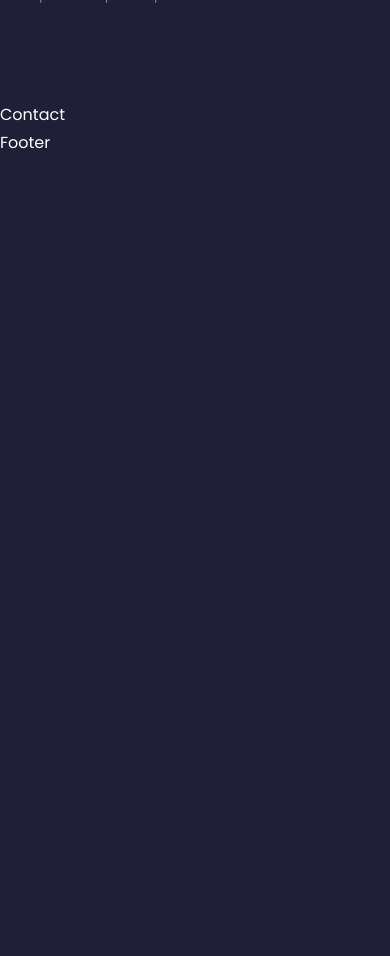
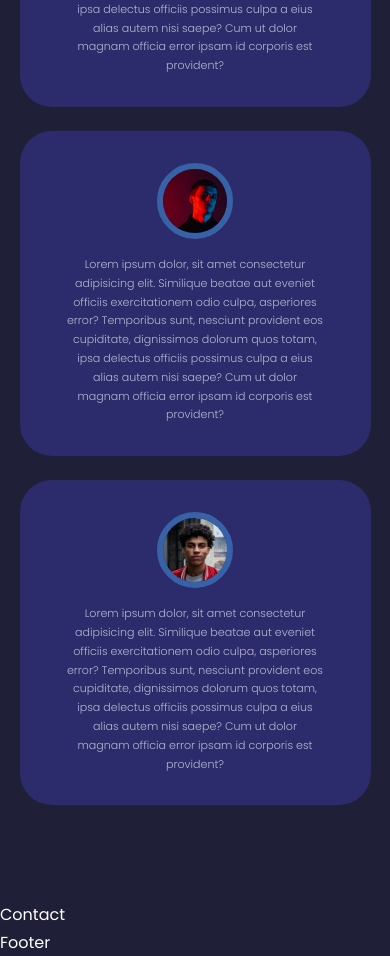
Before and after one commit to ohampton/reactExpressChatPortfolio, a React (Create React App) app in the folder client/: page / in a window 390 px wide. Shown: the part 8460-9416 px from the top of the page. Before the commit the page ends 8616 px from the top, so only its background shows below. Built offline with nearby package versions, Linux system fonts and the light colour scheme.

Commit message:
testimonialsCommit

```diff
--- a/client/src/components/testimonials/Testimonials.jsx
+++ b/client/src/components/testimonials/Testimonials.jsx
@@ -7,29 +7,29 @@ import AVTR4 from '../../assets/avatar4.jpg'
 
 
 
-const data = [
+// const data = [
 
-  {
-    avatar: AVTR1,
-    name: 'Adalyn Belle',
-    review: 'Lorem ipsum dolor sit amet consectetur adipisicing elit. Labore sit nobis, soluta ipsam vel accusantium exercitationem id alias cumque aut tempore odio repudiandae facere incidunt iusto necessitatibus quasi facilis? Itaque, natus nisi, quisquam cupiditate et eum assumenda autem dicta iure excepturi ad porro! Quaerat quae consequatur, quo numquam vel ad!'
-  },
-  {
-    avatar: AVTR2,
-    name: 'Edward Maddox',
-    review: 'Lorem ipsum dolor sit amet consectetur adipisicing elit. Labore sit nobis, soluta ipsam vel accusantium exercitationem id alias cumque aut tempore odio repudiandae facere incidunt iusto necessitatibus quasi facilis? Itaque, natus nisi, quisquam cupiditate et eum assumenda autem dicta iure excepturi ad porro! Quaerat quae consequatur, quo numquam vel ad!'
-  },
-  {
-    avatar: AVTR3,
-    name: 'KP Rutland',
-    review: 'Lorem ipsum dolor sit amet consectetur adipisicing elit. Labore sit nobis, soluta ipsam vel accusantium exercitationem id alias cumque aut tempore odio repudiandae facere incidunt iusto necessitatibus quasi facilis? Itaque, natus nisi, quisquam cupiditate et eum assumenda autem dicta iure excepturi ad porro! Quaerat quae consequatur, quo numquam vel ad!'
-  },
-  {
-    avatar: AVTR4,
-    name: 'Bridget Fischer',
-    review: 'Lorem ipsum dolor sit amet consectetur adipisicing elit. Labore sit nobis, soluta ipsam vel accusantium exercitationem id alias cumque aut tempore odio repudiandae facere incidunt iusto necessitatibus quasi facilis? Itaque, natus nisi, quisquam cupiditate et eum assumenda autem dicta iure excepturi ad porro! Quaerat quae consequatur, quo numquam vel ad!'
-  },
-]
+//   {
+//     avatar: AVTR1,
+//     name: 'Adalyn Belle',
+//     review: 'Lorem ipsum dolor sit amet consectetur adipisicing elit. Labore sit nobis, soluta ipsam vel accusantium exercitationem id alias cumque aut tempore odio repudiandae facere incidunt iusto necessitatibus quasi facilis? Itaque, natus nisi, quisquam cupiditate et eum assumenda autem dicta iure excepturi ad porro! Quaerat quae consequatur, quo numquam vel ad!'
+//   },
+//   {
+//     avatar: AVTR2,
+//     name: 'Edward Maddox',
+//     review: 'Lorem ipsum dolor sit amet consectetur adipisicing elit. Labore sit nobis, soluta ipsam vel accusantium exercitationem id alias cumque aut tempore odio repudiandae facere incidunt iusto necessitatibus quasi facilis? Itaque, natus nisi, quisquam cupiditate et eum assumenda autem dicta iure excepturi ad porro! Quaerat quae consequatur, quo numquam vel ad!'
+//   },
+//   {
+//     avatar: AVTR3,
+//     name: 'KP Rutland',
+//     review: 'Lorem ipsum dolor sit amet consectetur adipisicing elit. Labore sit nobis, soluta ipsam vel accusantium exercitationem id alias cumque aut tempore odio repudiandae facere incidunt iusto necessitatibus quasi facilis? Itaque, natus nisi, quisquam cupiditate et eum assumenda autem dicta iure excepturi ad porro! Quaerat quae consequatur, quo numquam vel ad!'
+//   },
+//   {
+//     avatar: AVTR4,
+//     name: 'Bridget Fischer',
+//     review: 'Lorem ipsum dolor sit amet consectetur adipisicing elit. Labore sit nobis, soluta ipsam vel accusantium exercitationem id alias cumque aut tempore odio repudiandae facere incidunt iusto necessitatibus quasi facilis? Itaque, natus nisi, quisquam cupiditate et eum assumenda autem dicta iure excepturi ad porro! Quaerat quae consequatur, quo numquam vel ad!'
+//   },
+// ]
 
 const Testimonials = () => {
   return (
@@ -37,7 +37,7 @@ const Testimonials = () => {
       <h5>Review from Clients</h5>
       <h2>Testimonials</h2>
       <div className="container testimonials__container">
-          <article className="testimonials">
+          <article className="testimonial">
             <div className="client__avatar">
               <img src={AVTR1} alt="" />
             </div>
@@ -47,6 +47,36 @@ const Testimonials = () => {
             </small>
           </h5>
           </article>
+          <article className="testimonial">
+            <div className="client__avatar">
+              <img src={AVTR2} alt="" />
+            </div>
+          <h5 className='client__name'>
+            <small className='client__review'>
+              Lorem ipsum dolor, sit amet consectetur adipisicing elit. Similique beatae aut eveniet officiis exercitationem odio culpa, asperiores error? Temporibus sunt, nesciunt provident eos cupiditate, dignissimos dolorum quos totam, ipsa delectus officiis possimus culpa a eius alias autem nisi saepe? Cum ut dolor magnam officia error ipsam id corporis est provident?
+            </small>
+          </h5>
+          </article>
+          <article className="testimonial">
+            <div className="client__avatar">
+              <img src={AVTR3} alt="" />
+            </div>
+          <h5 className='client__name'>
+            <small className='client__review'>
+              Lorem ipsum dolor, sit amet consectetur adipisicing elit. Similique beatae aut eveniet officiis exercitationem odio culpa, asperiores error? Temporibus sunt, nesciunt provident eos cupiditate, dignissimos dolorum quos totam, ipsa delectus officiis possimus culpa a eius alias autem nisi saepe? Cum ut dolor magnam officia error ipsam id corporis est provident?
+            </small>
+          </h5>
+          </article>
+          {/* <article className="testimonial">
+            <div className="client__avatar">
+              <img src={AVTR4} alt="" />
+            </div>
+          <h5 className='client__name'>
+            <small className='client__review'>
+              Lorem ipsum dolor, sit amet consectetur adipisicing elit. Similique beatae aut eveniet officiis exercitationem odio culpa, asperiores error? Temporibus sunt, nesciunt provident eos cupiditate, dignissimos dolorum quos totam, ipsa delectus officiis possimus culpa a eius alias autem nisi saepe? Cum ut dolor magnam officia error ipsam id corporis est provident?
+            </small>
+          </h5>
+          </article> */}
 
       </div>
 
--- a/client/src/components/testimonials/testimonials.css
+++ b/client/src/components/testimonials/testimonials.css
@@ -1,5 +1,8 @@
 .container.testimonials__container{
-    width: 40%;
+    /* width: 40%; */
+    display: grid;
+    grid-template-columns: repeat(3, 1fr);
+    gap: 3rem
 
 }
 
@@ -31,7 +34,8 @@
 /* ================== Media queries (Medium Devices) ===================== */
 @media  screen and (max-width: 1024px) {
         .container.testimonials__container{
-            width: 60%;
+            grid-template-columns: 1fr 1fr;
+            gap: 2rem;
         }
   }
 
@@ -39,7 +43,9 @@
 
 @media  screen and (max-width: 600px) {
        .container.testimonials__container{
-           width: var(--container-width-sm);
+        grid-template-columns: 1fr;
+        gap: 1.5rem;
+
        }
 
        .client__review{
```
